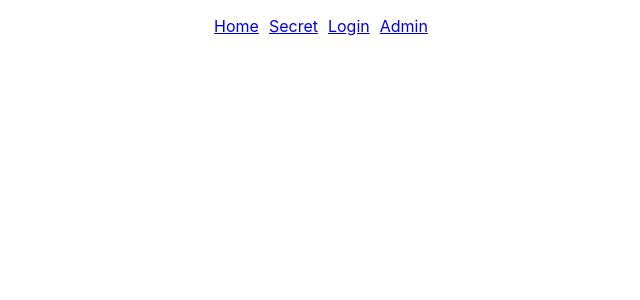
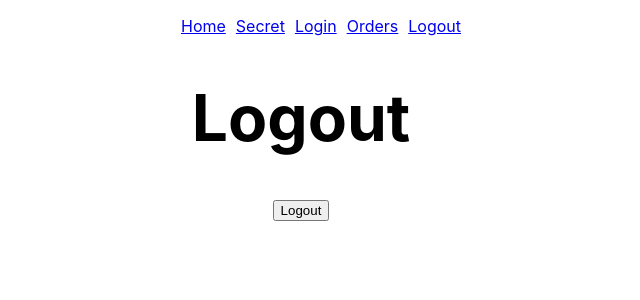
Before and after one commit to ckpantelides/duckduck-admin, a React (Create React App) app: page /logout in a window 1280 px wide. Shown: the top 300 px of the page, without its empty margins (339-979 px from the left). Built offline with nearby package versions, Linux system fonts and the light colour scheme.

Commit message:
Added logout component

```diff
--- a/package.json
+++ b/package.json
@@ -11,7 +11,8 @@
     "react-dom": "^16.13.1",
     "react-router-dom": "^5.2.0",
     "react-scripts": "3.4.3",
-    "react-sortable-hoc": "^1.11.0"
+    "react-sortable-hoc": "^1.11.0",
+    "universal-cookie": "^4.0.4"
   },
   "scripts": {
     "start": "react-scripts start",
--- a/src/App.js
+++ b/src/App.js
@@ -4,9 +4,10 @@ import Home from './Components/Home';
 import Secret from './Components/Secret';
 import Login from './Components/Login';
 import withAuth from './Components/withAuth';
-import Admin from './Components/Admin';
+import Orders from './Components/Orders';
+import Logout from './Components/Logout';
+
 import './App.css';
-
 
 export default class App extends Component {
   render() {
@@ -24,14 +25,18 @@ export default class App extends Component {
               <Link to='/login'>Login</Link>
             </li>
             <li>
-              <Link to='/admin'>Admin</Link>
+              <Link to='/orders'>Orders</Link>
+            </li>
+            <li>
+              <Link to='/logout'>Logout</Link>
             </li>
           </ul>
           <Switch>
             <Route path='/' exact component={Home} />
             <Route path="/secret" component={withAuth(Secret)} />
-            <Route path="/admin" component={withAuth(Admin)} />
+            <Route path="/orders" component={withAuth(Orders)} />
             <Route path="/login" component={Login} />
+            <Route path="/logout" component={Logout} />
           </Switch>
         </div>
       </Router>
--- a/src/Components/Login.jsx
+++ b/src/Components/Login.jsx
@@ -28,7 +28,7 @@ export default class Login extends Component {
     })
     .then(res => {
       if (res.status === 200) {
-        this.props.history.push('/secret');
+        this.props.history.push('/orders');
       } else {
         const error = new Error(res.error);
         throw error;
--- /dev/null
+++ b/src/Components/Logout.jsx
@@ -0,0 +1,31 @@
+import React, { Component } from 'react';
+//mport Cookies from 'universal-cookie';
+
+//const cookies = new Cookies();
+
+//cookies.set('myCat', 'Pacman', { path: '/' });
+// console.log(cookies.get('myCat'))
+
+export default class Logout extends Component {
+  constructor(props) {
+    super(props)
+    this.state = {
+      email : '',
+      password: ''
+    };
+  }
+  // Cookie jar overflow. We can't access the HttpOnly cookie to delete it. Instead we can
+  // creae hundreds of new cookies to pop our cookie from the stack
+  logout = (event) => {
+
+  }
+
+  render() {
+    return (
+      <div>
+        <h1>Logout</h1>
+          <button onClick={this.logout}>Logout</button>
+        </div>
+    );
+  }
+}
```
Also changed, not shown: src/Components/Orders.js (renamed from src/Components/Admin.js), 1 other file (tests, documents, lock files or other folders).
